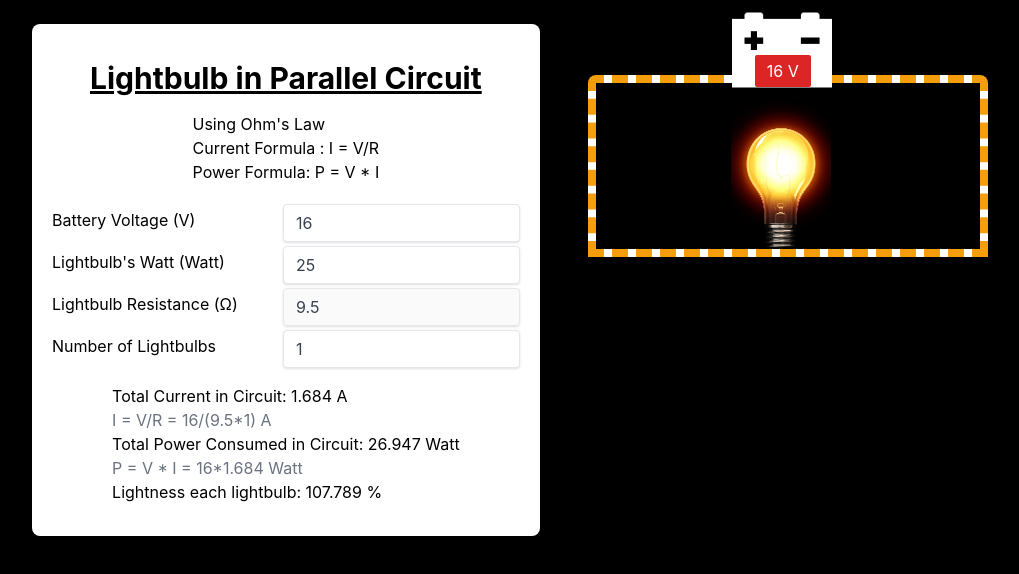
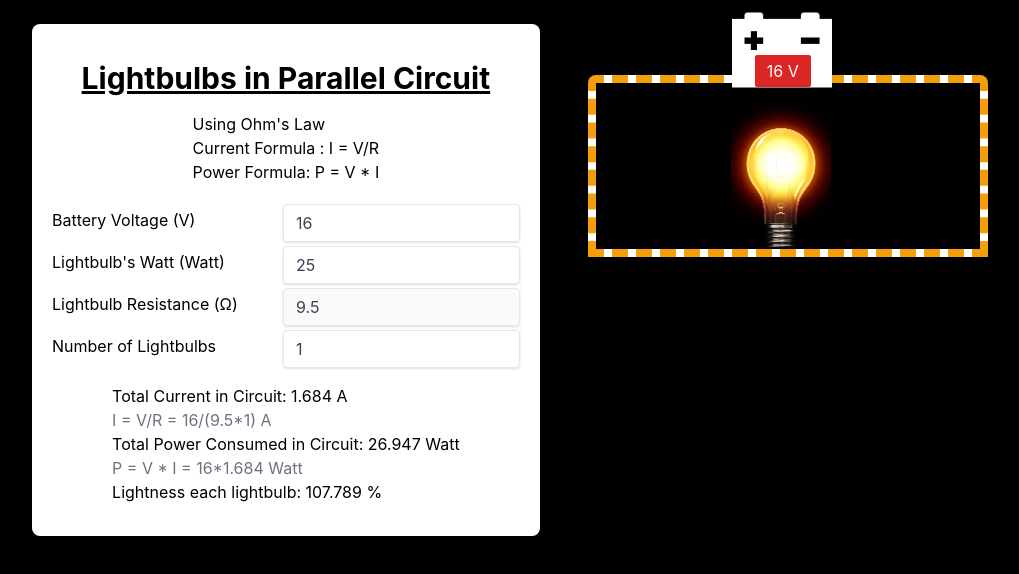
Before and after one commit to sakkarin2000/physics-2-project, a Next.js app: page /Parallel in a window 1280 px wide. Shown: the top 574 px of the page, without its empty margins (16-1035 px from the left). Built offline with nearby package versions, Linux system fonts and the light colour scheme.

Commit message:
change title

```diff
--- a/pages/Parallel.tsx
+++ b/pages/Parallel.tsx
@@ -66,7 +66,7 @@ export default function Parallel() {
         <div className="bg-white w-fit rounded-lg p-5 m-2 pb-8">
           <div className="flex justify-center mt-4">
             <h1 className="text-3xl font-bold underline">
-              Lightbulb in Parallel Circuit
+              Lightbulbs in Parallel Circuit
             </h1>
           </div>
           <div className="flex justify-center mt-4">
```
